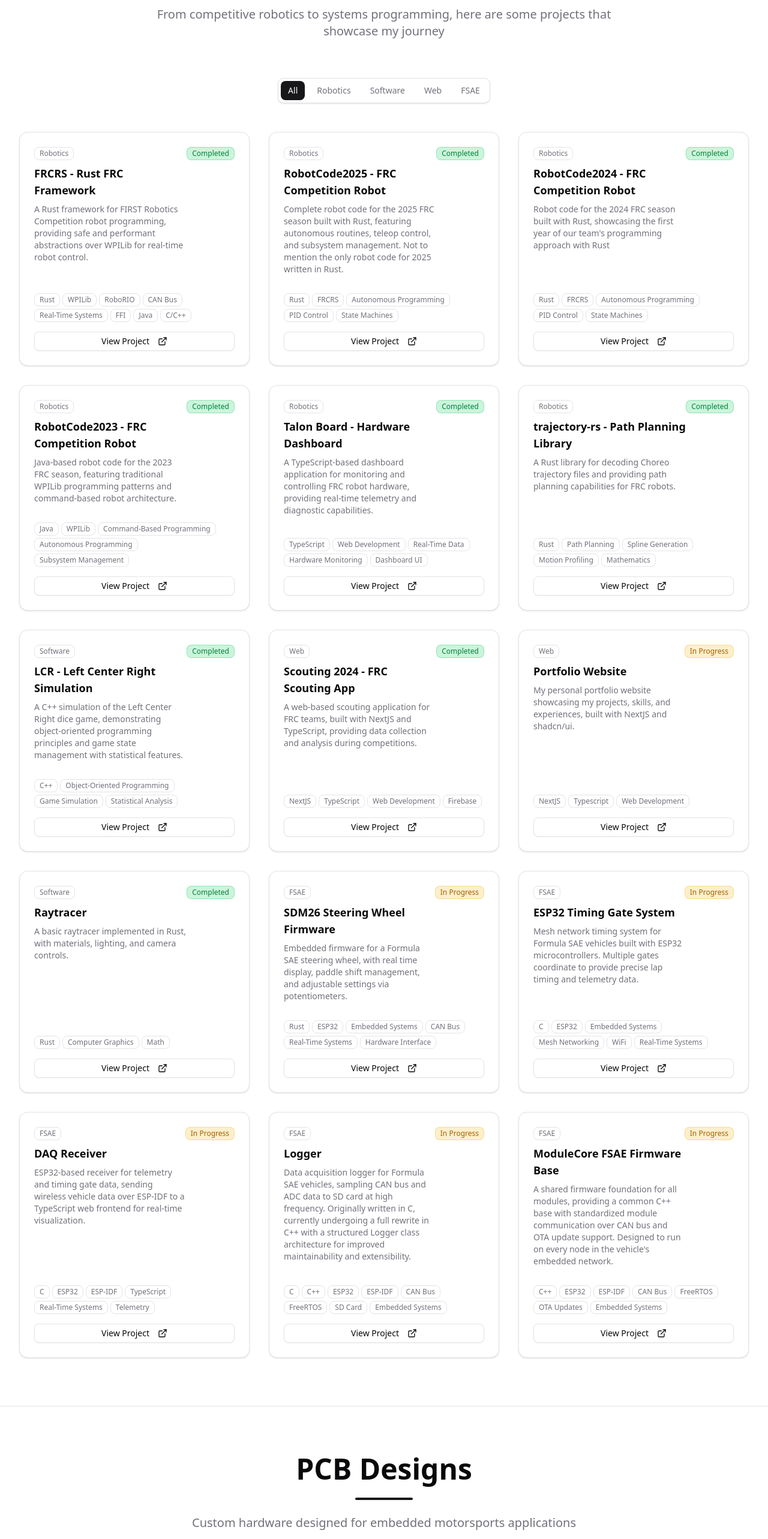
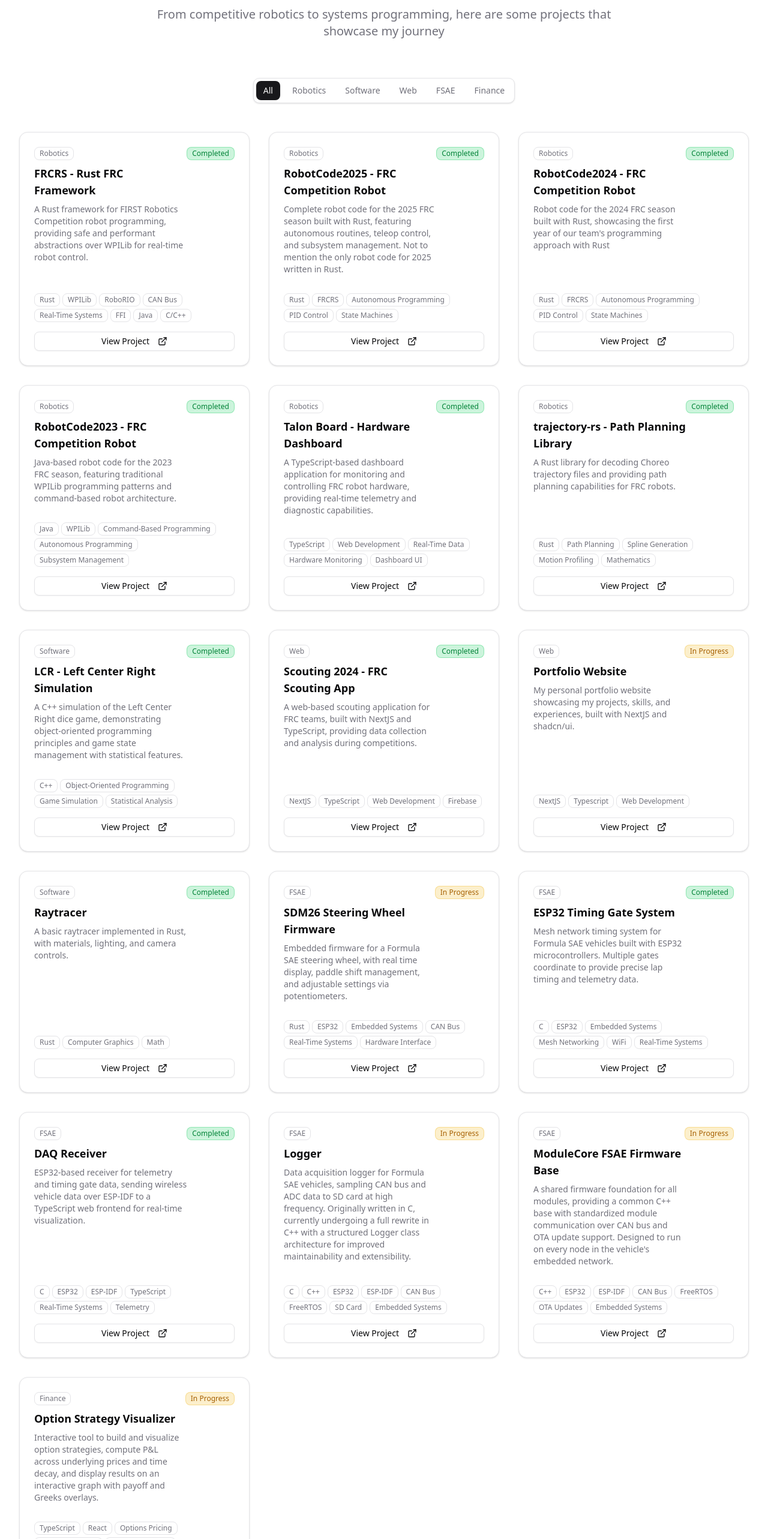
Before and after one commit to Sha-dos/portfolio, a Next.js app: page / in a window 1280 px wide. Shown: the part 1600-4166 px from the top of the page at 60% size. Built offline with nearby package versions, Linux system fonts and the light colour scheme.

Commit message:
add visualize-options project

```diff
--- a/components/projects.tsx
+++ b/components/projects.tsx
@@ -98,7 +98,7 @@ export const projectsData: Project[] = [
         title: "ESP32 Timing Gate System",
         description: "Mesh network timing system for Formula SAE vehicles built with ESP32 microcontrollers. Multiple gates coordinate to provide precise lap timing and telemetry data.",
         technologies: ["C", "ESP32", "Embedded Systems", "Mesh Networking", "WiFi", "Real-Time Systems"],
-        status: ProjectStatus.InProgress,
+        status: ProjectStatus.Completed,
         link: "https://github.com/sundevilmotorsports/ESP32_Timing_Gate",
         category: "FSAE"
     },
@@ -106,7 +106,7 @@ export const projectsData: Project[] = [
         title: "DAQ Receiver",
         description: "ESP32-based receiver for telemetry and timing gate data, sending wireless vehicle data over ESP-IDF to a TypeScript web frontend for real-time visualization.",
         technologies: ["C", "ESP32", "ESP-IDF", "TypeScript", "Real-Time Systems", "Telemetry"],
-        status: ProjectStatus.InProgress,
+        status: ProjectStatus.Completed,
         link: "https://github.com/sundevilmotorsports/ESP32_Receiver",
         category: "FSAE"
     },
@@ -125,6 +125,14 @@ export const projectsData: Project[] = [
         status: ProjectStatus.InProgress,
         link: "https://github.com/sundevilmotorsports/ModuleCore",
         category: "FSAE"
+    },
+    {
+        title: "Option Strategy Visualizer",
+        description: "Interactive tool to build and visualize option strategies, compute P&L across underlying prices and time decay, and display results on an interactive graph with payoff and Greeks overlays.",
+        technologies: ["TypeScript", "React", "Options Pricing", "P&L Visualization", "Interactive Charts"],
+        status: ProjectStatus.InProgress,
+        link: "https://github.com/Sha-dos/visualize-options",
+        category: "Finance",
     },
 ];
 
```
